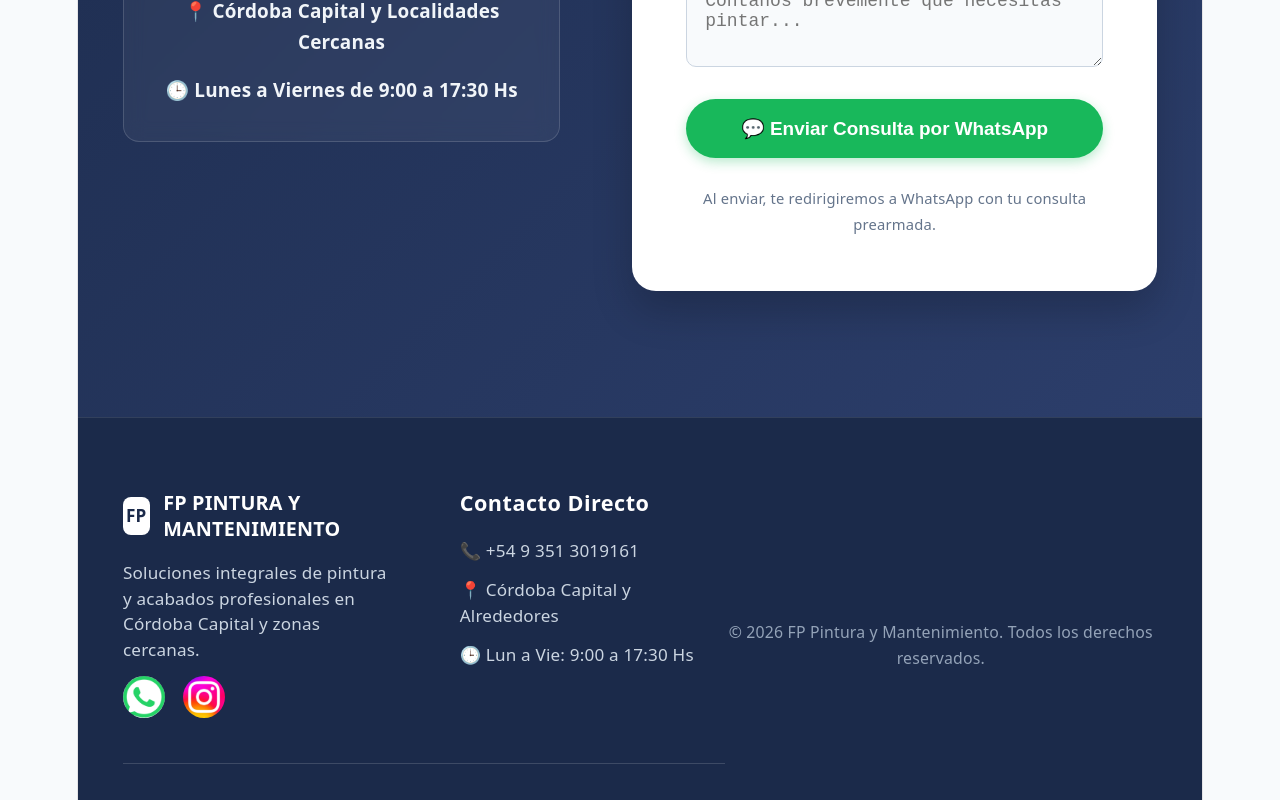
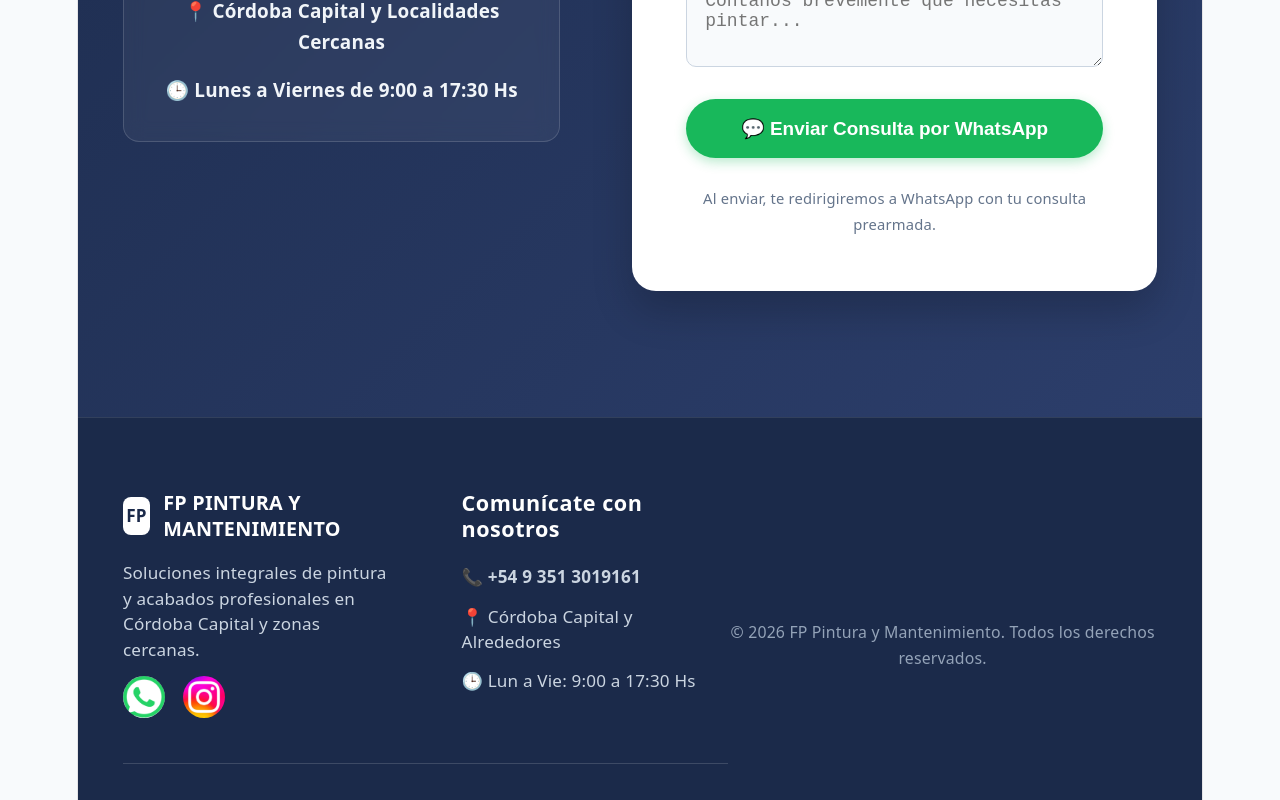
Before and after one commit to mmateodiaz/FP-Pintura, a React (Vite) app: page / in a window 1280 px wide. Shown: the part 4529-5329 px from the top of the page. Built offline with nearby package versions, Linux system fonts and the light colour scheme.

Commit message:
Agregando funcion contacto directo

```diff
--- a/src/App.css
+++ b/src/App.css
@@ -831,3 +831,15 @@ footer.footer {
     justify-content: center;
   }
 }
+/* Estilo para el teléfono clickeable en el footer */
+.footer-phone-link {
+  color: #cbd5e1;
+  text-decoration: none;
+  font-weight: 600;
+  transition: color 0.2s ease;
+}
+
+.footer-phone-link:hover {
+  color: #34d399; /* Color verde WhatsApp/contacto al pasar el mouse */
+  text-decoration: underline;
+}
--- a/src/App.jsx
+++ b/src/App.jsx
@@ -344,8 +344,10 @@ function App() {
           </div>
 
           <div className="footer-col info-col">
-            <h3>Contacto Directo</h3>
-            <p>📞 +54 9 351 3019161</p>
+            <h3>Comunícate con nosotros</h3>
+            <p>
+              📞 <a href="tel:+5493513019161" className="footer-phone-link">+54 9 351 3019161</a>
+            </p>
             <p>📍 Córdoba Capital y Alrededores</p>
             <p>🕒 Lun a Vie: 9:00 a 17:30 Hs</p>
           </div>
```
